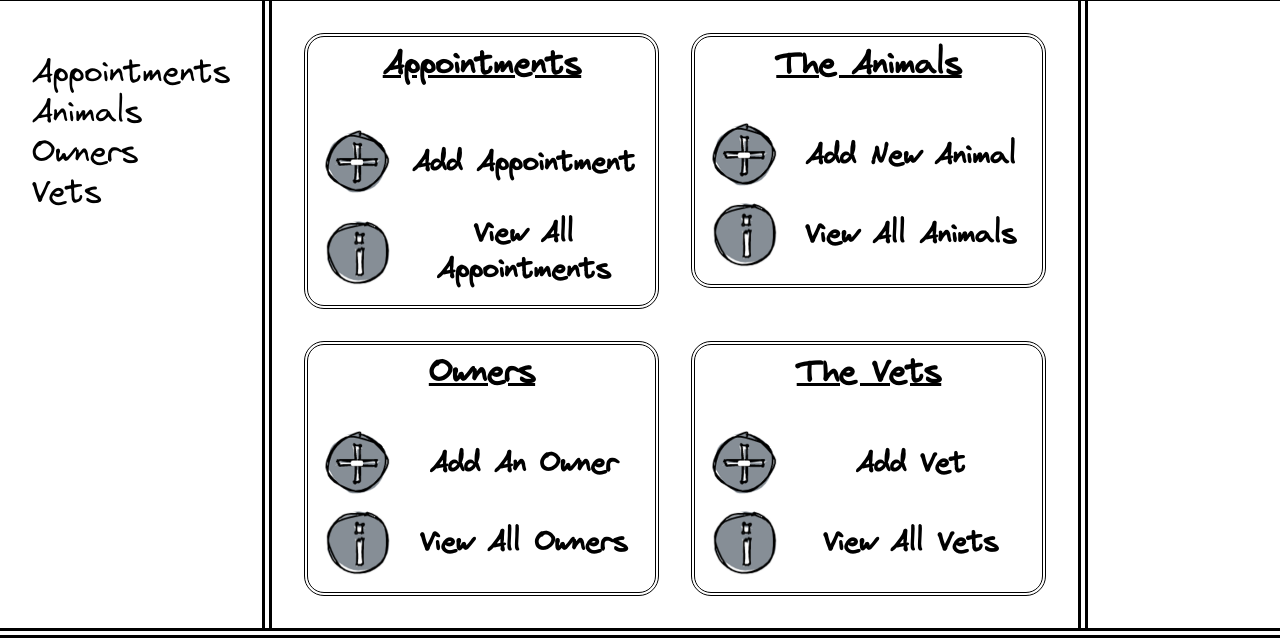
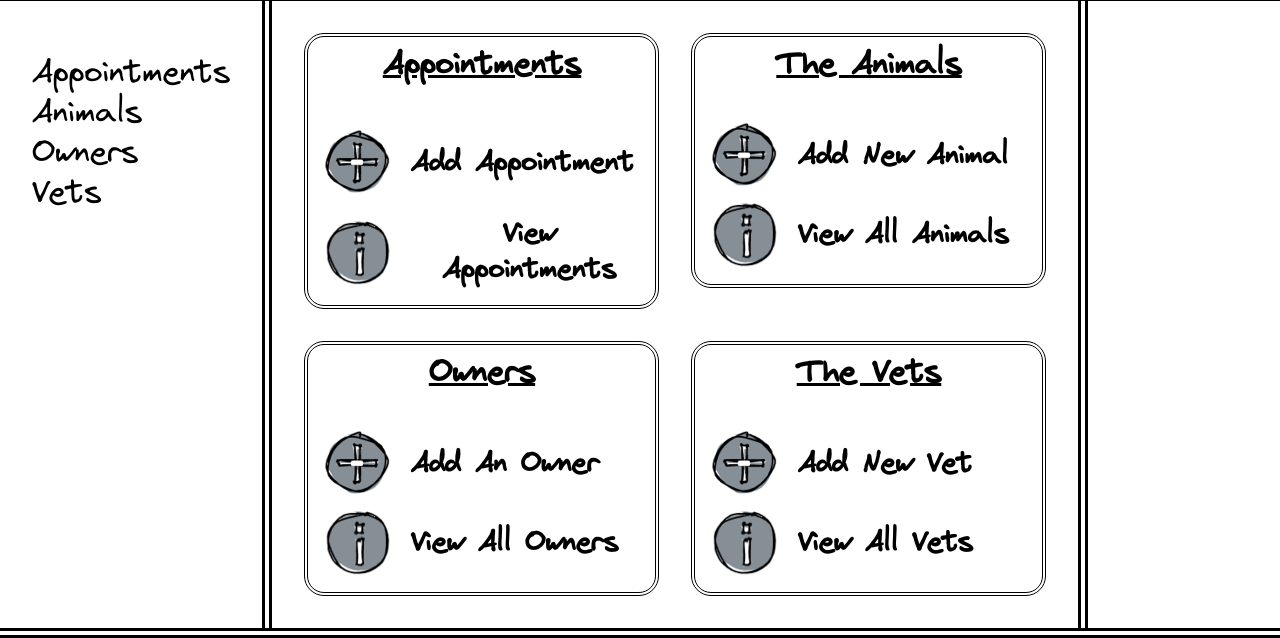
Before and after one commit to Peetfire/Animal_magic, a Flask app: page / in a window 1280 px wide. Shown: the part 283-921 px from the top of the page. Run offline with Flask 2, Linux system fonts and the light colour scheme.

Commit message:
corrected siteplan, corrected home index.html - added form around buttons plus css

```diff
--- a/code/static/CSS/home.css
+++ b/code/static/CSS/home.css
@@ -20,7 +20,7 @@
     text-decoration-line: underline;
 }
 
-#content-container > button {
+#content-container > form > button {
     font-family: MyVirgilWebFont;
     padding: 2px;
     margin: 5px;
@@ -34,8 +34,7 @@
 }
 
 #button-content {
-    display: grid;
-    grid-template-columns: 1fr 3fr;
+    display: flex;
     justify-items: center;
     align-items: center;
 }
@@ -43,6 +42,8 @@
 #button-content > img {
     height: 65px;
     width: 65px;
+    margin-left: 10px;
+    margin-right: 20px;
 }
 
 #button-content > h3 {
--- a/code/templates/index.html
+++ b/code/templates/index.html
@@ -3,70 +3,79 @@
 
     <section id="content-container">
         <h1>Appointments</h1>
+        <form>
             <button class="add-button">
                 <div id="button-content">
-                <img src="../static/img/base/add_button.png"></i>
+                    <img src="../static/img/base/add_button.png">
                     <h3>Add Appointment</h3>
                 </div>
             </button>
+        </form>
+        <form>
             <button class="view-button">
                 <div id="button-content">
-                <img src="../static/img/base/view_button.png"></i>
-                <h3>View All Appointments</h3>
+                    <img src="../static/img/base/view_button.png">
+                    <h3>View Appointments</h3>
                 </div>
-
             </button>
+        </form>
     </section>
     <section id="content-container">
         <h1>The Animals</h1>
+        <form>
             <button class="add-button">
                 <div id="button-content">
-                <img src="../static/img/base/add_button.png"></i>
+                    <img src="../static/img/base/add_button.png">
                     <h3>Add New Animal</h3>
                 </div>
-
             </button>
+        </form>
+        <form>
             <button class="view-button">
                 <div id="button-content">
-                <img src="../static/img/base/view_button.png"></i>
+                    <img src="../static/img/base/view_button.png">
                     <h3>View All Animals</h3>
                 </div>
-
             </button>
+        </form>
     </section>
     <section id="content-container">
         <h1>Owners</h1>
+        <form>
             <button class="add-button">
                 <div id="button-content">
-                <img src="../static/img/base/add_button.png"></i>
+                    <img src="../static/img/base/add_button.png">
                     <h3>Add An Owner</h3>
                 </div>
-
             </button>
+        </form>
+        <form>
             <button class="view-button">
                 <div id="button-content">
-                <img src="../static/img/base/view_button.png"></i>
+                    <img src="../static/img/base/view_button.png">
                     <h3>View All Owners</h3>
                 </div>
-
             </button>
+        </form>
     </section>
     <section id="content-container">
         <h1>The Vets</h1>
+        <form>
             <button class="add-button">
                 <div id="button-content">
-                <img src="../static/img/base/add_button.png"></i>
-                <h3>Add Vet</h3>
+                    <img src="../static/img/base/add_button.png">
+                    <h3>Add New Vet</h3>
                 </div>
-
             </button>
+        </form>
+        <form>
             <button class="view-button">
                 <div id="button-content">
-                <img src="../static/img/base/view_button.png"></i>
+                    <img src="../static/img/base/view_button.png">
                     <h3>View All Vets</h3>
                 </div>
-
             </button>
+        </form>
     </section>
 
 {% endblock %}
```
Also changed, not shown: planning/MVP - sitemap.png, 2 other files. Lines whose indentation alone changed are shown as unchanged.
